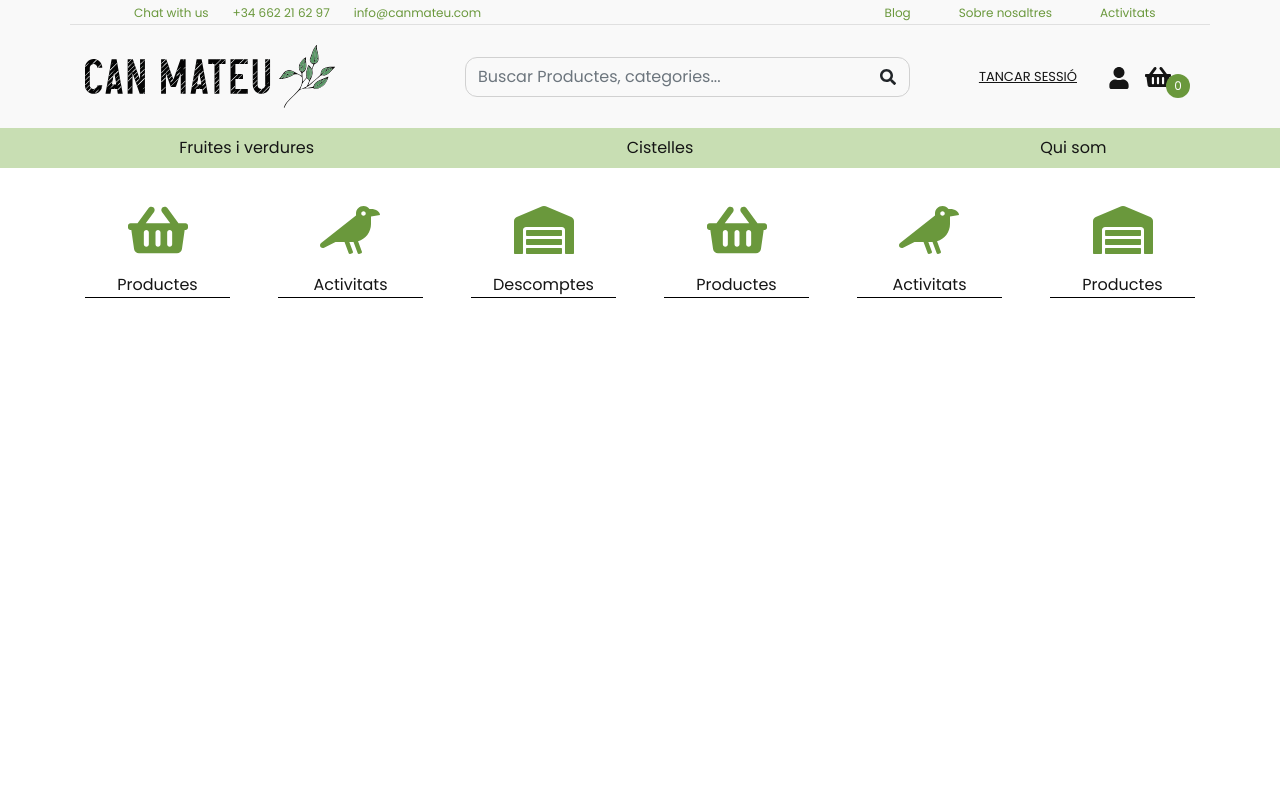
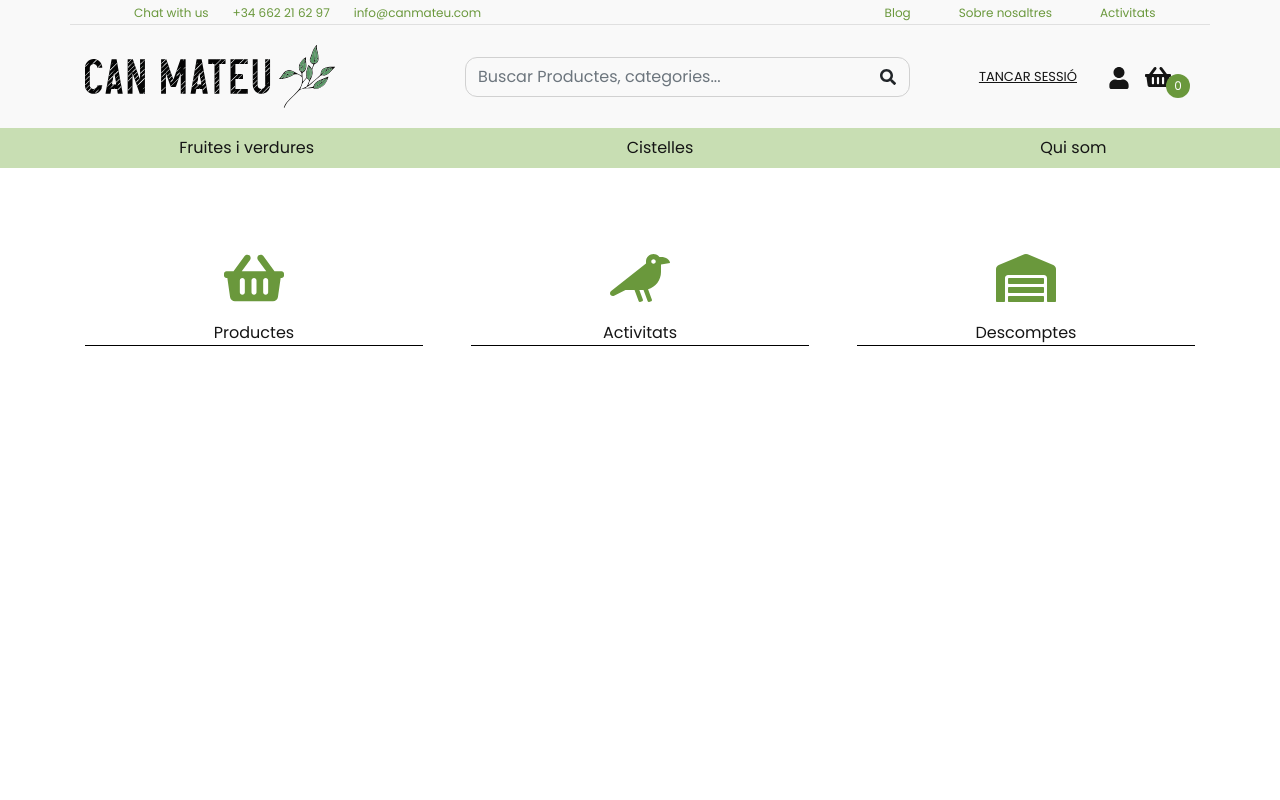
Before and after one commit to SalvadorSC/can-manel-front, a React (Create React App) app: page /administracio in a window 1280 px wide. Shown: the top 800 px of the page. Built offline with nearby package versions, Linux system fonts and the light colour scheme; no server answers; sample sign-in values are in the browser's storage.

Commit message:
Cards repetidas eliminadas en AdminHomePage

```diff
--- a/src/paginas/adminHomePage/AdminHomePage.js
+++ b/src/paginas/adminHomePage/AdminHomePage.js
@@ -8,7 +8,7 @@ export const AdminHomePage = () => {
 
   return (
     <>
-      <section className="admin">
+      <section className="admin mt-5">
         <ul className="admin-tasks list-unstyled">
           <li className="task">
             <Link
@@ -37,33 +37,6 @@ export const AdminHomePage = () => {
               <span>Descomptes</span>
             </Link>
           </li>
-          <li className="task">
-            <Link
-              to="/administracio-productes"
-              className="d-flex flex-column align-items-center"
-            >
-              <FaShoppingBasket size={iconsSize} color={iconsColor} />
-              <span>Productes</span>
-            </Link>
-          </li>
-          <li className="task">
-            <Link
-              to="/administracio-productes"
-              className="d-flex flex-column align-items-center"
-            >
-              <FaCrow size={iconsSize} color={iconsColor} />
-              <span>Activitats</span>
-            </Link>
-          </li>
-          <li className="task">
-            <Link
-              to="/administracio-productes"
-              className="d-flex flex-column align-items-center"
-            >
-              <FaWarehouse size={iconsSize} color={iconsColor} />
-              <span>Productes</span>
-            </Link>
-          </li>
         </ul>
       </section>
     </>
```
